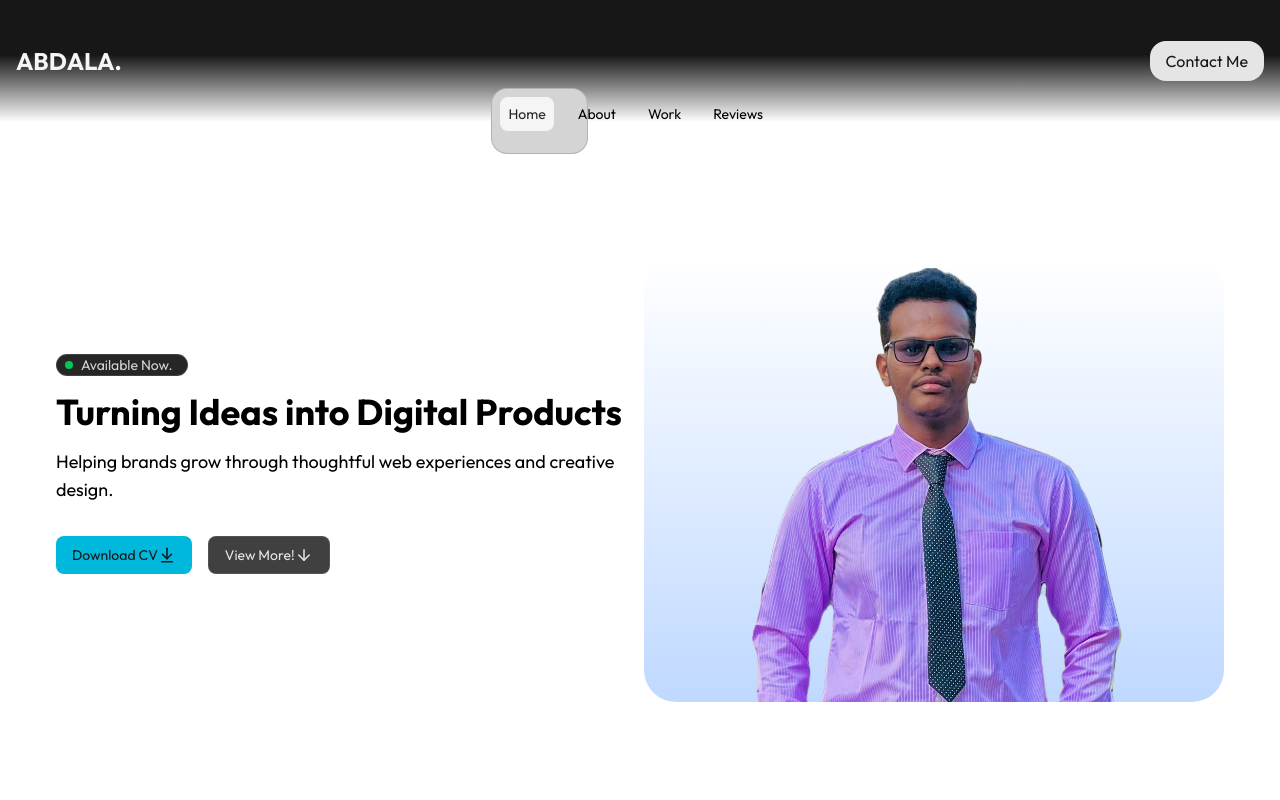
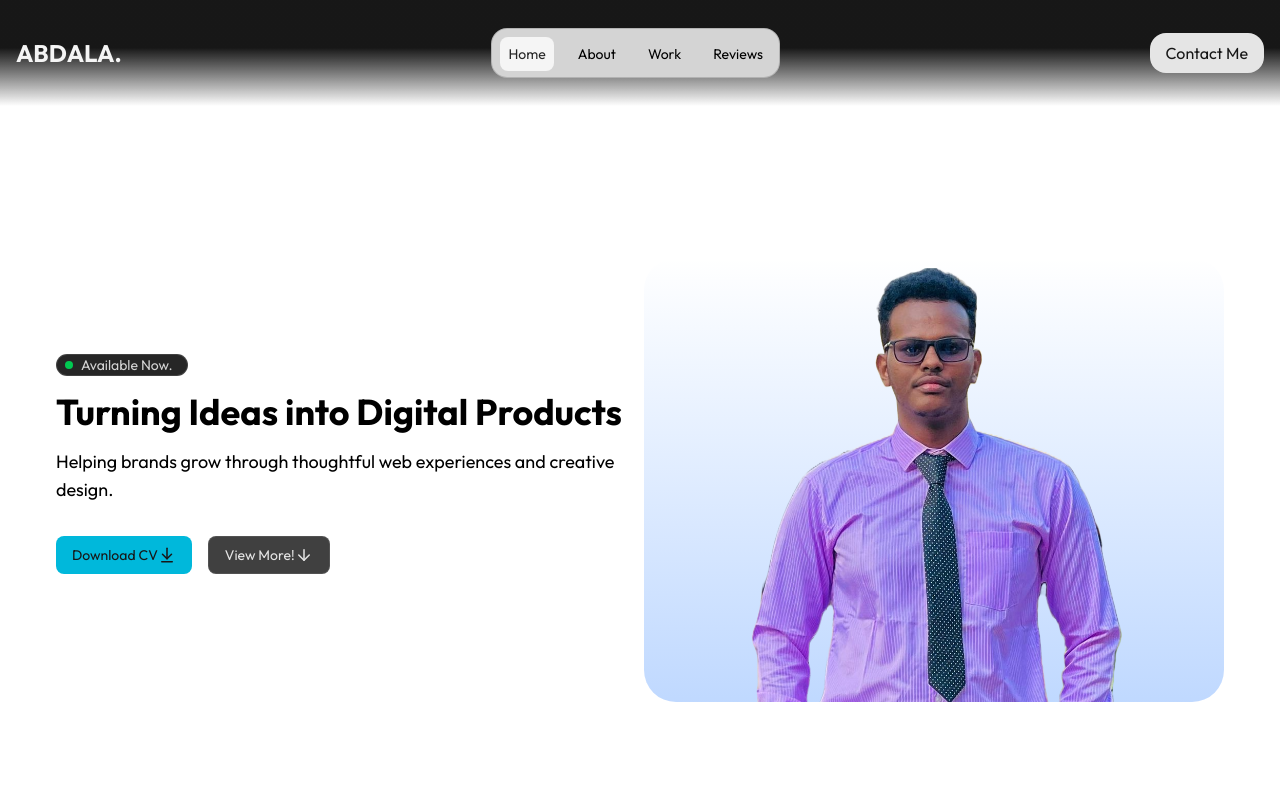
Before and after one commit to aoubak/abdalla_port, a React (Vite) app: page /abdalla_port/review in a window 1280 px wide. Shown: the top 800 px of the page. Built offline with nearby package versions, Linux system fonts and the light colour scheme.

Commit message:
Update Features menu

```diff
--- a/src/components/Header.jsx
+++ b/src/components/Header.jsx
@@ -23,14 +23,14 @@ function Header() {
                 </div>
                 <nav className=' p-3 '>
 
-                    <ul  className='hidden gap-4 bg-neutral-300 border-1 border-neutral-500/35 dark:bg-neutral-800/75 rounded-2xl backdrop-blur-sm px-2 py-3 '>
+                    <ul  className='hidden md:flex  gap-4 bg-neutral-300 border-1 border-neutral-500/35 dark:bg-neutral-800/75 rounded-2xl backdrop-blur-sm px-2 py-3 '>
                         <li><a href="/" className='bg-neutral-100 text-neutral-800 duration-400 text-[14px] rounded-lg px-2 py-2 ' >Home</a></li>
                         <li><a href="/" className='hover:text-neutral-400 duration-400 text-[14px] rounded-md px-2 py-2 ' >About</a></li>
                         <li><a href="/" className='hover:text-neutral-400 duration-400 text-[14px] rounded-md px-2 py-2 ' >Work</a></li>
                         <li><a href="/" className='hover:text-neutral-400 duration-400 text-[14px] rounded-md px-2 py-2 ' >Reviews</a></li>
                     </ul>
                     {/* mobile view */}
-                    <ul id='menu' className={` ${isMenuOpen ? "block" : "hidden"} absolute top-15 w-1/3 right-0 md:flex space-y-4 md:relative gap-4 bg-neutral-300 border-1 border-neutral-500/35 dark:bg-neutral-800/75 rounded-2xl backdrop-blur-sm px-2 py-3 `}>
+                    <ul id='menu' className={` ${isMenuOpen ? "block" : "hidden"} md:hidden absolute top-15 w-1/3 right-0 md:flex space-y-4 md:relative gap-4 bg-neutral-300 border-1 border-neutral-500/35 dark:bg-neutral-800/75 rounded-2xl backdrop-blur-sm px-2 py-3 `}>
                         <li><a href="/" className='bg-neutral-100 text-neutral-800 duration-400 text-[14px] rounded-lg px-2 py-2 ' >Home</a></li>
                         <li><a href="/" className='hover:text-neutral-400 duration-400 text-[14px] rounded-md px-2 py-2 ' >About</a></li>
                         <li><a href="/" className='hover:text-neutral-400 duration-400 text-[14px] rounded-md px-2 py-2 ' >Work</a></li>
```
